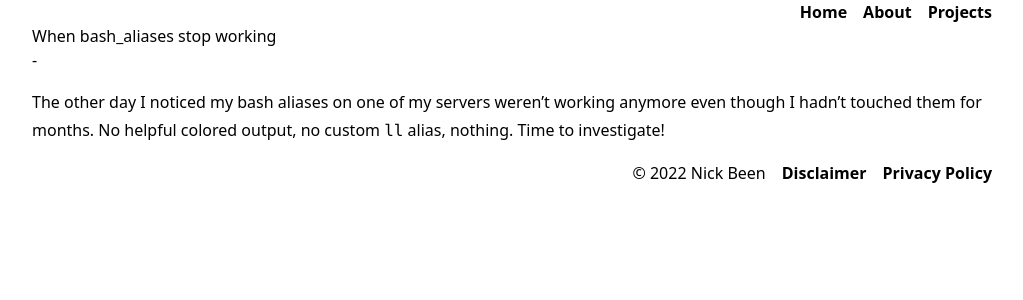
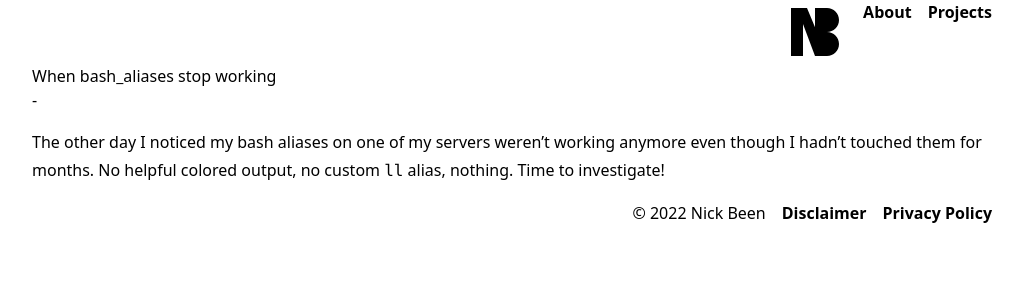
Before and after one commit to nickbeen/nickbeen.github.io, a Jekyll site: the page built from index.html, in a window 1280 px wide. Shown: the top 300 px of the page, without its empty margins (128-1151 px from the left). Built offline with Jekyll 4.4.1, drawn with Linux system fonts in a browser that asks for light colours.

Commit message:
Added vertical margin and replaced home link with logo

```diff
--- a/_includes/footer.html
+++ b/_includes/footer.html
@@ -1,4 +1,4 @@
-<footer class="flex justify-end gap-4">
+<footer class="flex justify-end gap-4 my-4">
   <div>&copy; {{ 'now' | date: "%Y" }} Nick Been</div>
   <a class="font-semibold" href="{% link disclaimer.md %}">Disclaimer</a>
   <a class="font-semibold" href="{% link privacy.md %}">Privacy Policy</a>
--- a/_includes/header.html
+++ b/_includes/header.html
@@ -1,5 +1,5 @@
-<header class="flex justify-end gap-4">
-  <a class="font-semibold" href="/">Home</a>
+<header class="flex justify-end gap-4 my-4">
+  <img class="self-start" src="assets/images/logo.svg" alt="">
   <a class="font-semibold" href="#">About</a>
   <a class="font-semibold" href="#">Projects</a>
 </header>
```
